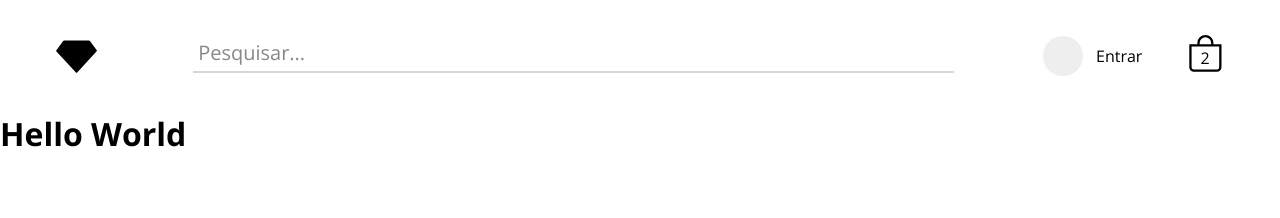
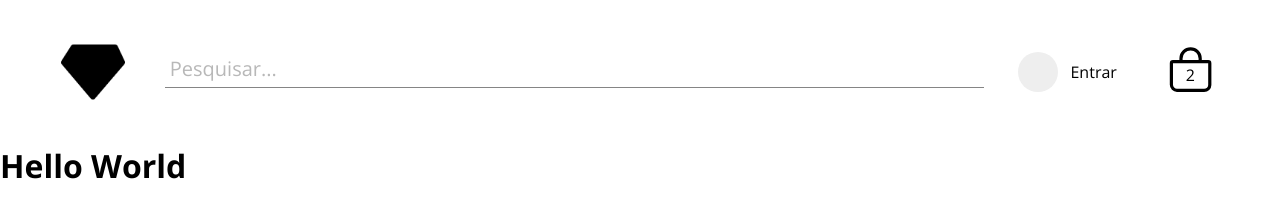
Before and after one commit to luuidy/luidy-gatsby, a Gatsby site: page / in a window 1280 px wide. Built offline with nearby package versions, Linux system fonts and the light colour scheme; Gatsby itself is replaced by a stand-in of ours.

Commit message:
navbar | ajustando alguns componentes

```diff
--- a/src/components/Navbar.js
+++ b/src/components/Navbar.js
@@ -1,14 +1,15 @@
 import React, {useState, useRef} from "react"
-import {RiVipDiamondFill} from 'react-icons/ri'
-import {BsBag} from 'react-icons/bs'
+import {IoBagOutline} from 'react-icons/io5'
+import {RiShoppingBagLine} from 'react-icons/ri'
 
+import icon from '../images/diamond.png'
 import "../styles/components/navbar.scss"
 
 const Navbar = () =>{
     const search = useRef('')
     return (
         <nav>
-            <RiVipDiamondFill className="icon" size="4em"/>
+            <img src={icon} alt="icon"/>
             <form className="search">
                 <input className="search__input" required type="text" ref={search}/>
                 <label htmlFor="" className="search__label">
@@ -21,7 +22,7 @@ const Navbar = () =>{
                     <span>Entrar</span>
                 </div>
                 <div className="profile-container__bag">
-                    <BsBag size="2.3em"/>
+                    <IoBagOutline size="3.2rem"/>
                     <span className="profile-container__bag--counter">2</span>
                 </div>
             </div>
--- a/src/styles/components/navbar.scss
+++ b/src/styles/components/navbar.scss
@@ -2,9 +2,13 @@ nav{
     display: flex;
     flex-direction: row;
     align-items: center;
-    padding: 1.5rem 3.5rem;
+    padding: 2.5rem 3.8rem;
     justify-content: space-between;
     position: relative;
+
+   img{
+       width: 4rem;
+   }
 }
 
 .search{
@@ -12,13 +16,13 @@ nav{
     width: 100%;
     height: 20px;
     justify-self: center;
-    margin: 0 6rem;
+    margin: 0 2.5rem;
 
     &__input{
         width: 100%;
         border: none;
         font-size: 18px;
-        border-bottom: 2px solid #bbbaba93;
+        border-bottom: 1px solid #858585;
         outline: none;
         padding: 2px 5px;
         transition: all .3s ease-in;
@@ -26,7 +30,7 @@ nav{
 
 
     &__input:focus{
-        border-bottom: 2px solid rgb(107, 107, 107);
+        border-bottom: 1px solid rgb(0, 0, 0);
 
     }
 
@@ -41,7 +45,7 @@ nav{
         position: absolute;
         bottom: 0px;
         left: 5px;
-        color: #888888;
+        color: #b8b8b8;
         font-size: 20px;
         pointer-events: none;
         transition: all 0.3s ease;
@@ -73,7 +77,7 @@ nav{
             font-weight: 400;
             line-height: 10px;
             color: black;
-            transition: all .2s ease;
+            transition: all .3s ease;
         }
 
         &:hover{
@@ -84,10 +88,19 @@ nav{
     &__bag{
         position: relative;
         width: 100%;
+        cursor: pointer;
+        padding: .2rem;
+        transition: all .3s ease;
+
+        &:hover{
+            background-color: rgba(240, 240, 240, 0.705);
+            border-radius: 20px;
+        }
         &--counter{
             position: absolute;
-            left: 36%;
-            top: 28%;
+            font-weight: 200;
+            left: 42%;
+            top: 38%;
         }
     }
 }
```
Also changed, not shown: README.md, src/images/diamond.png (added), 1 other file.
